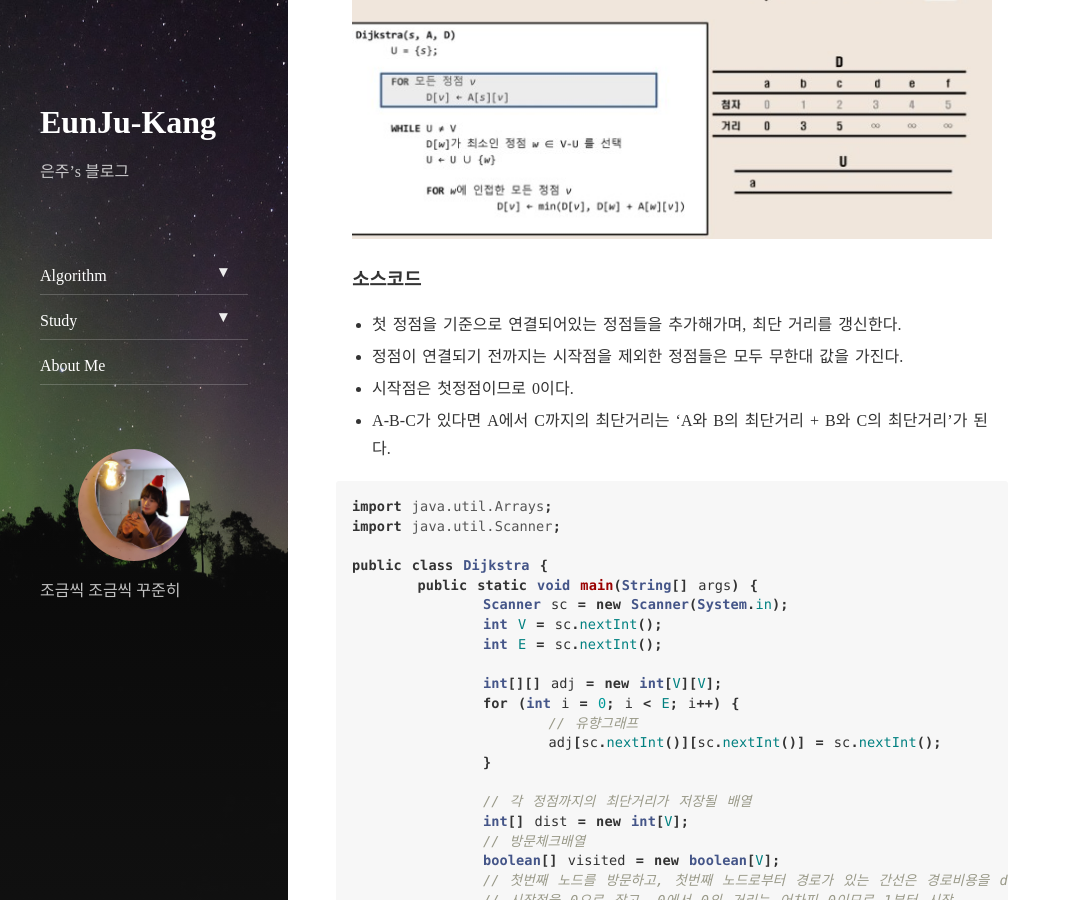
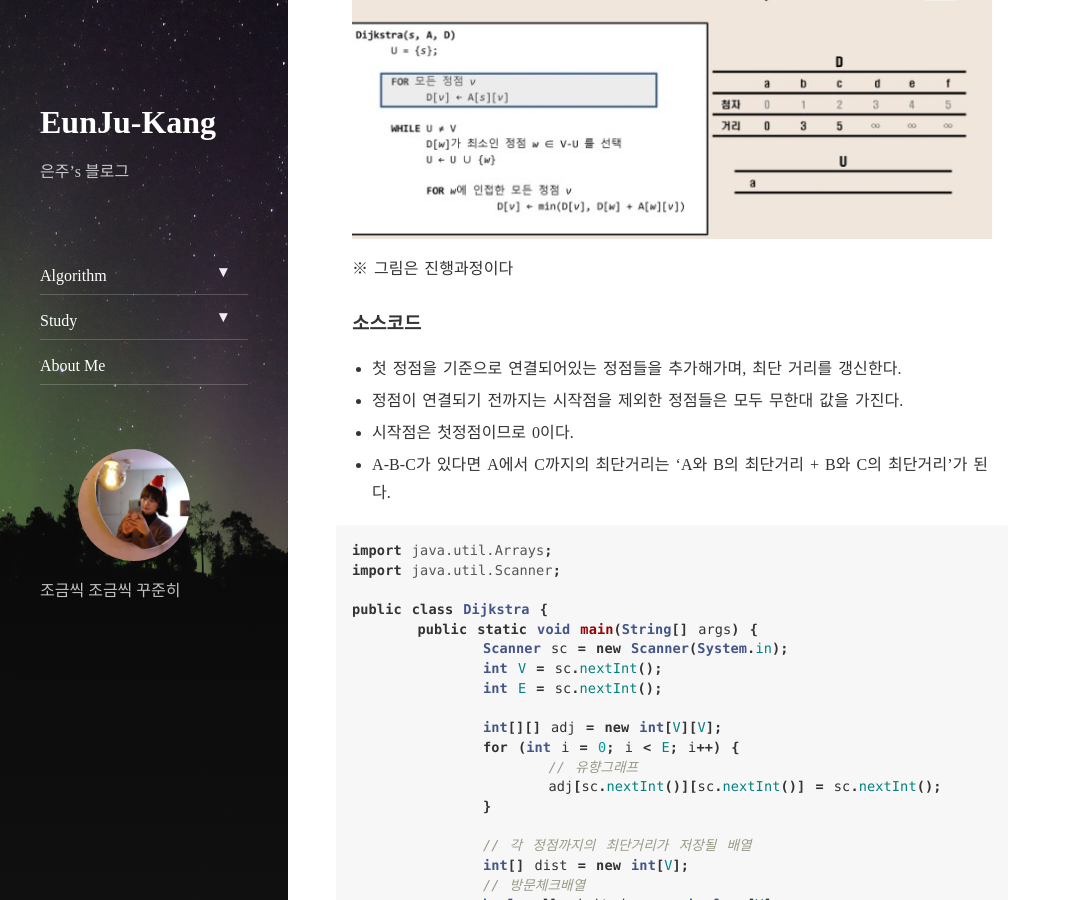
Before and after one commit to EunJu-Kang/EunJu-Kang.github.io, a Jekyll site: the page built from _posts/2020-02-23-study-4-최단경로.md, in a window 1280 px wide and 900 px high, scrolled down 1017 px. Shown: the whole window, without its empty margins (0-1071 px from the left). Built offline with Jekyll 4.4.1, drawn with Linux system fonts in a browser that asks for light colours; nearby versions of some CDN libraries.

Commit message:
Update 2020-02-23-study-4-최단경로.md

```diff
--- a/_posts/2020-02-23-study-4-최단경로.md
+++ b/_posts/2020-02-23-study-4-최단경로.md
@@ -31,6 +31,7 @@ tags: Algo
 답 : [0, 3, 5, 9, 11, 12]
 
 ![Dijkstra](/assets/img/Study/algo/Dijkstra.jpg)
+※ 그림은 진행과정이다
 
 ### 소스코드
 - 첫 정점을 기준으로 연결되어있는 정점들을 추가해가며, 최단 거리를 갱신한다.
```
